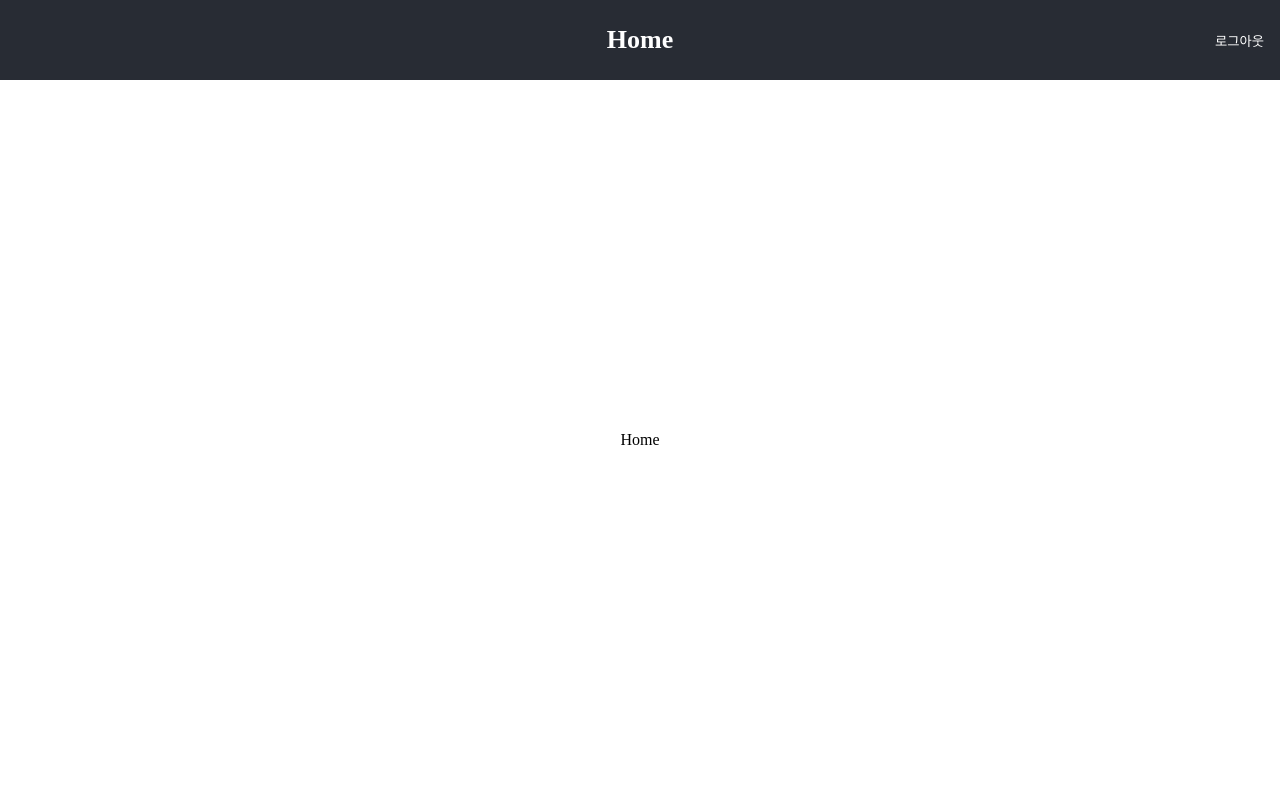
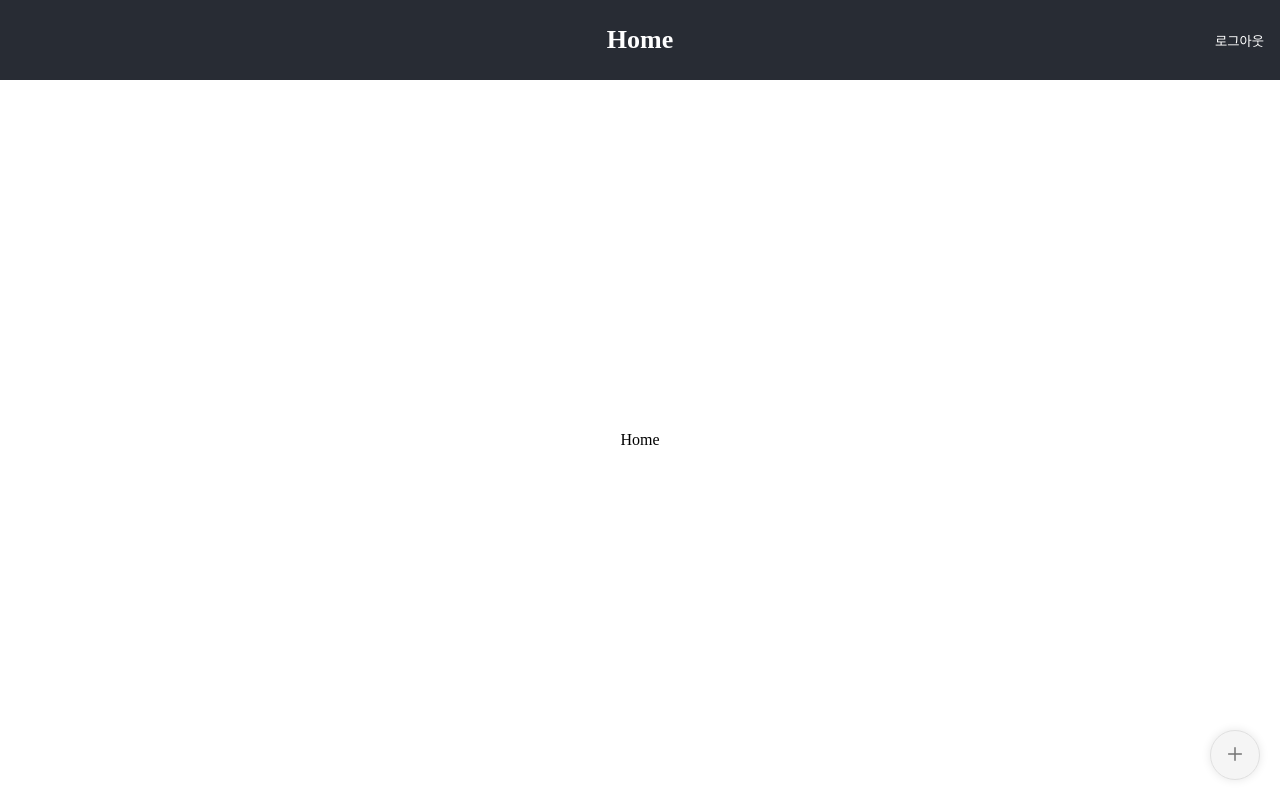
Before and after one commit to sjyoung428/chat-application, a React (Vite) app in the folder client/: page / in a window 1280 px wide. Built offline with nearby package versions, Linux system fonts and the light colour scheme.

Commit message:
feat: add FloatButton

```diff
--- /dev/null
+++ b/client/src/components/Atoms/FloatButton/FloatButton.styles.ts
@@ -0,0 +1,27 @@
+import styled from "styled-components";
+
+export const FloatButton = styled.button`
+  position: fixed;
+  bottom: 20px;
+  right: 20px;
+  width: 50px;
+  height: 50px;
+  border-radius: 50%;
+  background-color: #f5f5f5;
+  border: 1px solid #e0e0e0;
+  box-shadow: 0 0 10px rgba(0, 0, 0, 0.1);
+  cursor: pointer;
+  transition: all 0.3s ease-in-out;
+
+  svg {
+    transform: rotate(45deg);
+    color: #757575;
+  }
+
+  &:hover {
+    background-color: #e0e0e0;
+    svg {
+      color: #424242;
+    }
+  }
+`;
--- /dev/null
+++ b/client/src/components/Atoms/FloatButton/FloatButton.tsx
@@ -0,0 +1,17 @@
+import React from "react";
+import * as S from "./FloatButton.styles";
+import { FloatButtonIcon } from "./FloatButtonIcon";
+
+interface FloatButtonProps {
+  onClick?: () => void;
+}
+
+const FloatButton = ({ onClick }: FloatButtonProps) => {
+  return (
+    <S.FloatButton onClick={onClick}>
+      <FloatButtonIcon />
+    </S.FloatButton>
+  );
+};
+
+export default FloatButton;
--- /dev/null
+++ b/client/src/components/Atoms/FloatButton/FloatButtonIcon.tsx
@@ -0,0 +1,22 @@
+import React, { SVGProps } from "react";
+
+type FloatButtonIconProps = SVGProps<SVGSVGElement>;
+
+export const FloatButtonIcon = (props: FloatButtonIconProps) => {
+  return (
+    <svg
+      className="modal_close-button"
+      fill="none"
+      height={18}
+      stroke="currentColor"
+      strokeLinecap="round"
+      strokeLinejoin="round"
+      strokeWidth={2}
+      viewBox="0 0 24 24"
+      width={18}
+      {...props}
+    >
+      <path d="M18 6L6 18M6 6l12 12" />
+    </svg>
+  );
+};
--- /dev/null
+++ b/client/src/components/Atoms/FloatButton/index.ts
@@ -0,0 +1 @@
+export { default as FloatButton } from "./FloatButton";
--- a/client/src/components/Layout/Layout.tsx
+++ b/client/src/components/Layout/Layout.tsx
@@ -1,5 +1,7 @@
 import React from "react";
 import { Toaster } from "react-hot-toast";
+import { useMatch } from "react-router-dom";
+import { FloatButton } from "../Atoms/FloatButton";
 import Header from "../Header/Header";
 import * as S from "./Layout.style";
 
@@ -11,10 +13,13 @@ interface LayoutProps {
  * 어플리케이션의 레이아웃을 담당하는 컴포넌트
  */
 const Layout = ({ children }: LayoutProps) => {
+  const isAuth = useMatch("/auth");
+
   return (
     <>
       <Header />
       <S.Body>{children}</S.Body>
+      {isAuth ? null : <FloatButton />}
       <Toaster position="bottom-center" />
     </>
   );
--- a/client/src/pages/Home/Home.tsx
+++ b/client/src/pages/Home/Home.tsx
@@ -2,7 +2,11 @@
  * Home 페이지
  */
 const Home = () => {
-  return <div>Home</div>;
+  return (
+    <>
+      <div>Home</div>
+    </>
+  );
 };
 
 export default Home;
```
